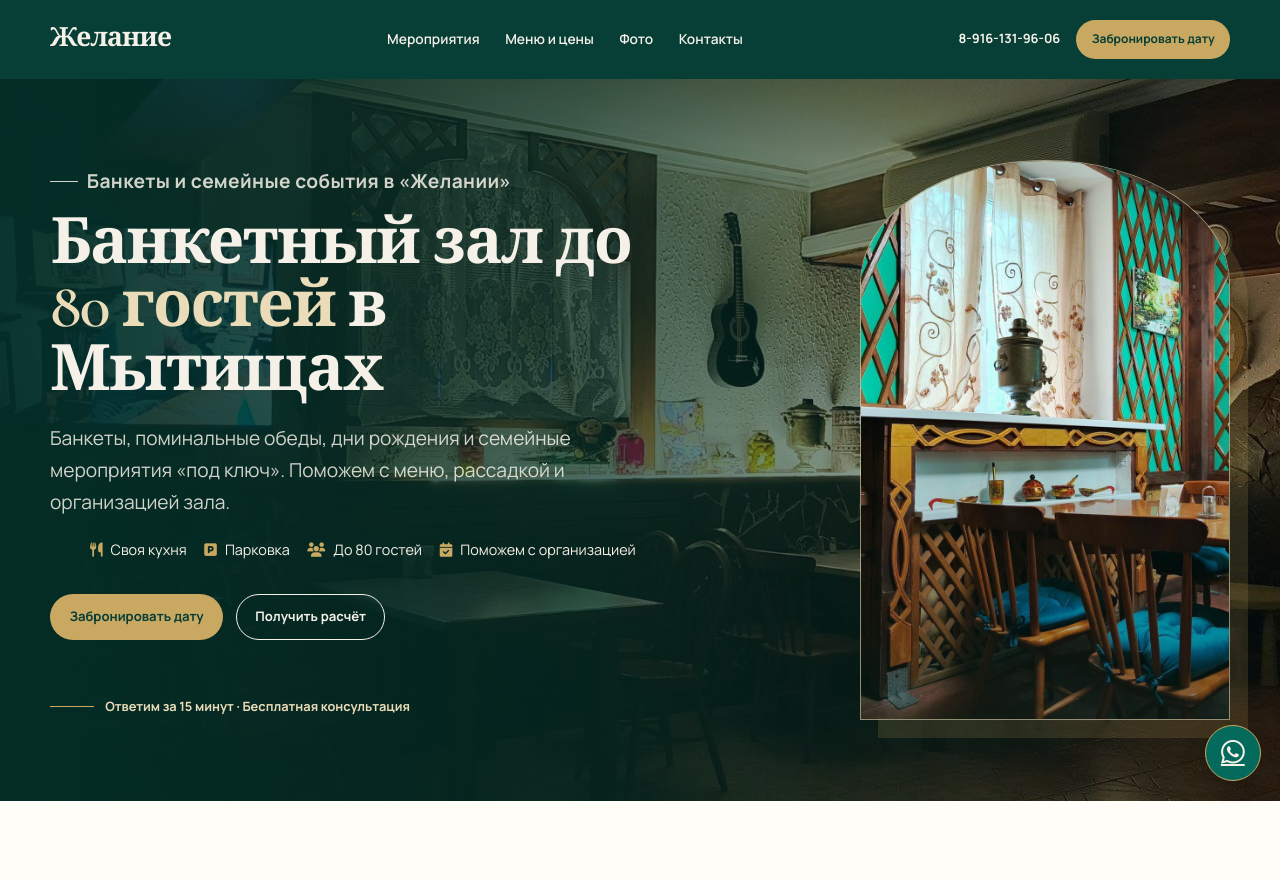
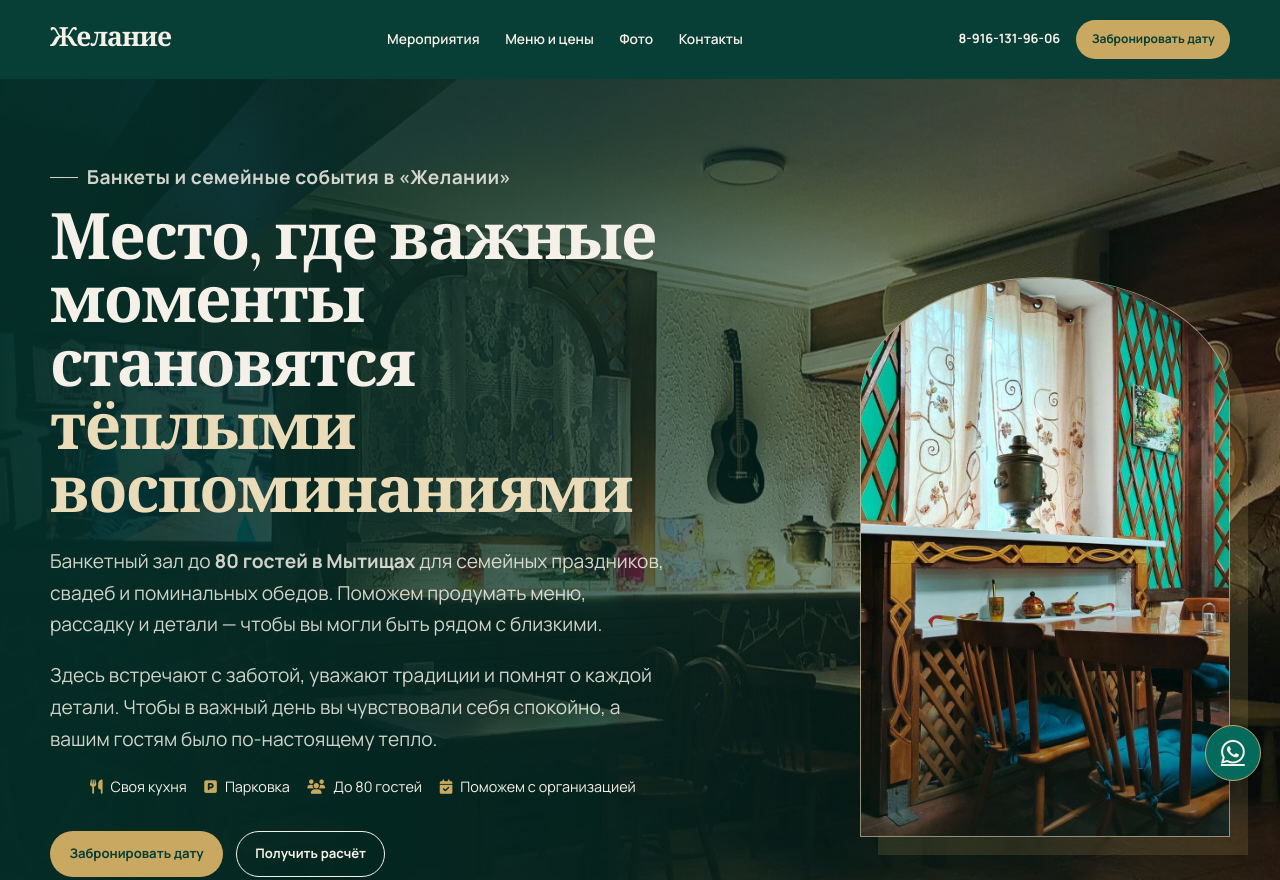
Before and after one commit to froziiiixxxxo/Zhelanie, a plain HTML site: page index.html in a window 1280 px wide. Shown: the top 880 px of the page. Drawn offline with nearby package versions, Linux system fonts and the light colour scheme.

Commit message:
Update index.html

```diff
--- a/index.html
+++ b/index.html
@@ -32,17 +32,18 @@
 </div>
 </header>
 <main id="content">
-<section aria-labelledby="hero-title" class="home-hero sales-hero">
+    <section class="home-hero sales-hero" aria-labelledby="hero-title">
       <div class="container hero-inner">
         <div class="hero-copy">
           <p class="kicker">Банкеты и семейные события в «Желании»</p>
-<h1 id="hero-title">Банкетный зал до <em>80 гостей</em> в Мытищах</h1>
-<p>Банкеты, поминальные обеды, дни рождения и семейные мероприятия «под ключ». Поможем с меню, рассадкой и организацией зала.</p>
+          <h1 id="hero-title">Место, где важные моменты становятся <em>тёплыми воспоминаниями</em></h1>
+          <p>Банкетный зал до <strong>80 гостей в Мытищах</strong> для семейных праздников, свадеб и поминальных обедов. Поможем продумать меню, рассадку и детали — чтобы вы могли быть рядом с близкими.</p>
+          <p class="hero-manifesto">Здесь встречают с заботой, уважают традиции и помнят о каждой детали. Чтобы в важный день вы чувствовали себя спокойно, а вашим гостям было по-настоящему тепло.</p>
           <ul class="hero-triggers"><li><i class="fa-solid fa-utensils"></i> Своя кухня</li><li><i class="fa-solid fa-square-parking"></i> Парковка</li><li><i class="fa-solid fa-users"></i> До 80 гостей</li><li><i class="fa-solid fa-calendar-check"></i> Поможем с организацией</li></ul>
-<div class="hero-actions"><button class="button button--gold" data-modal-open="" type="button">Забронировать дату</button><button class="button button--outline" data-modal-open="" data-request="Расчёт стоимости" type="button">Получить расчёт</button></div>
+          <div class="hero-actions"><button class="button button--gold" type="button" data-modal-open>Забронировать дату</button><button class="button button--outline" type="button" data-modal-open data-request="Расчёт стоимости">Получить расчёт</button></div>
           <div class="hero-note">Ответим за 15 минут · Бесплатная консультация</div>
         </div>
-<div class="hero-arch"><img alt="Заглушка фотографии банкетного зала" fetchpriority="high" height="1120" src="image/zal2.jpg" width="740"/></div>
+        <div class="hero-arch"><img src="image/zal2.jpg" width="740" height="1120" fetchpriority="high" alt="Заглушка фотографии банкетного зала"></div>
       </div>
     </section>
 <section aria-labelledby="formats-title" class="section section--paper" id="formats"><div class="container">
```
Lines whose indentation alone changed are shown as unchanged.
